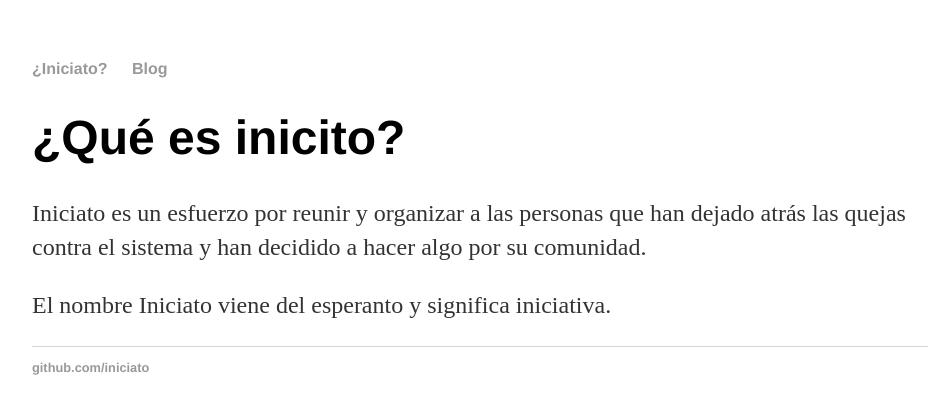
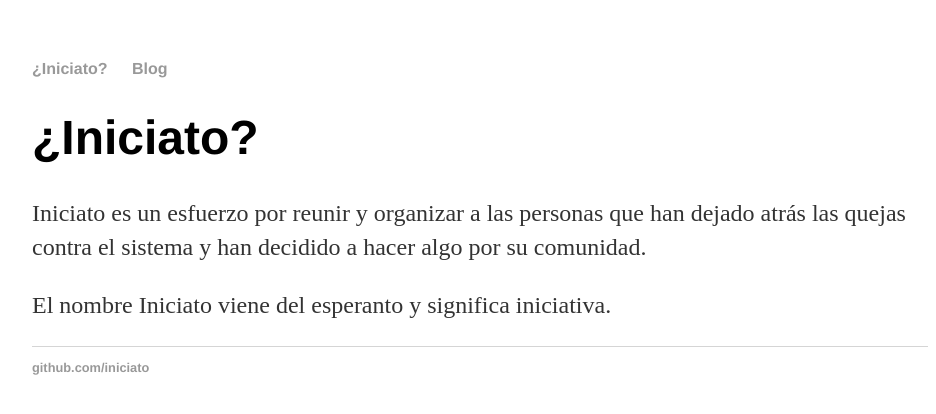
Before and after one commit to iniciato/iniciato.github.io, a plain HTML site: page index.html in a window 1280 px wide. Shown: the whole page, without its empty margins (160-1096 px from the left). Drawn offline with Linux system fonts and the light colour scheme.

Commit message:
Updates iniciato description

```diff
--- a/index.html
+++ b/index.html
@@ -13,7 +13,7 @@
 		</nav>
 		<div class="container">
     		<div class="blurb">
-        		<h1>¿Qué es inicito?</h1>
+        		<h1>¿Iniciato?</h1>
         		<p>Iniciato es un esfuerzo por reunir y organizar a las personas que han dejado atrás las quejas contra el sistema y han decidido a hacer algo por su comunidad.</p>
         		<p>El nombre Iniciato viene del esperanto y significa iniciativa.</p>
     		</div><!-- /.blurb -->
```
